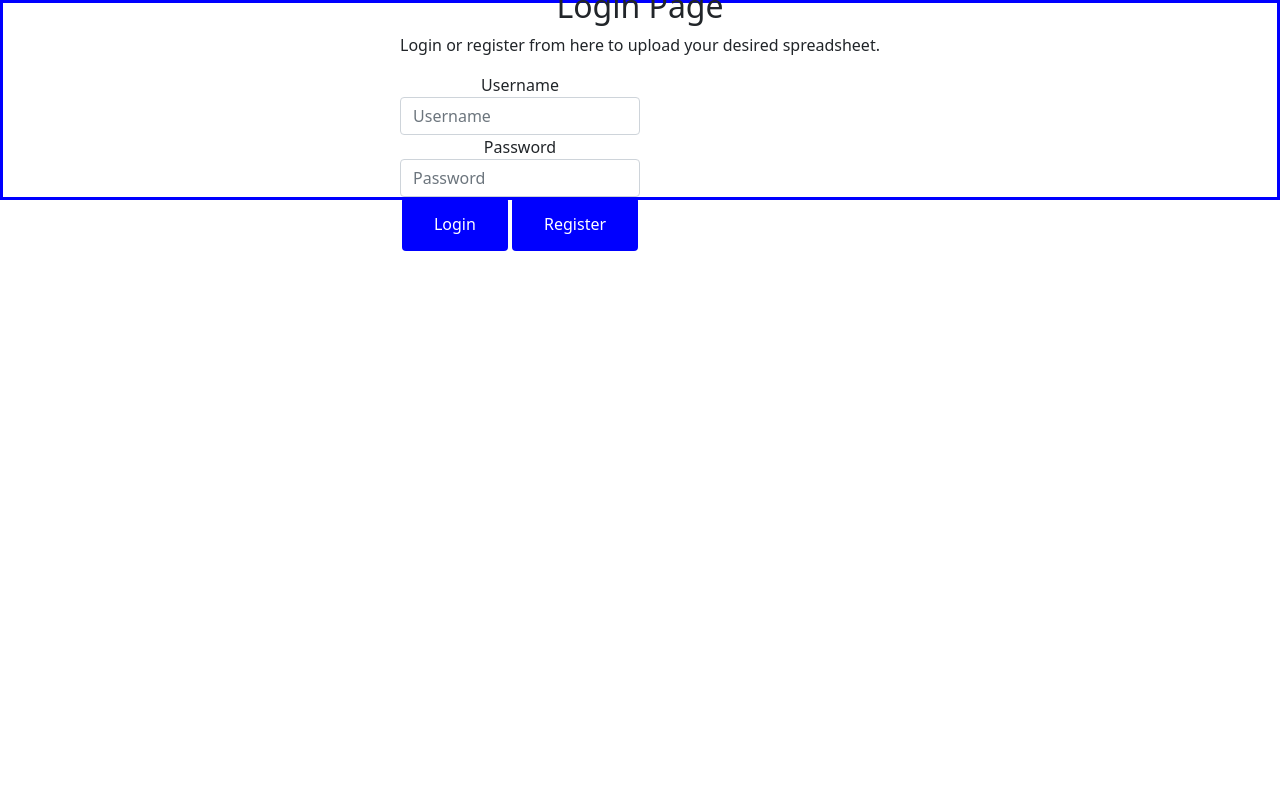
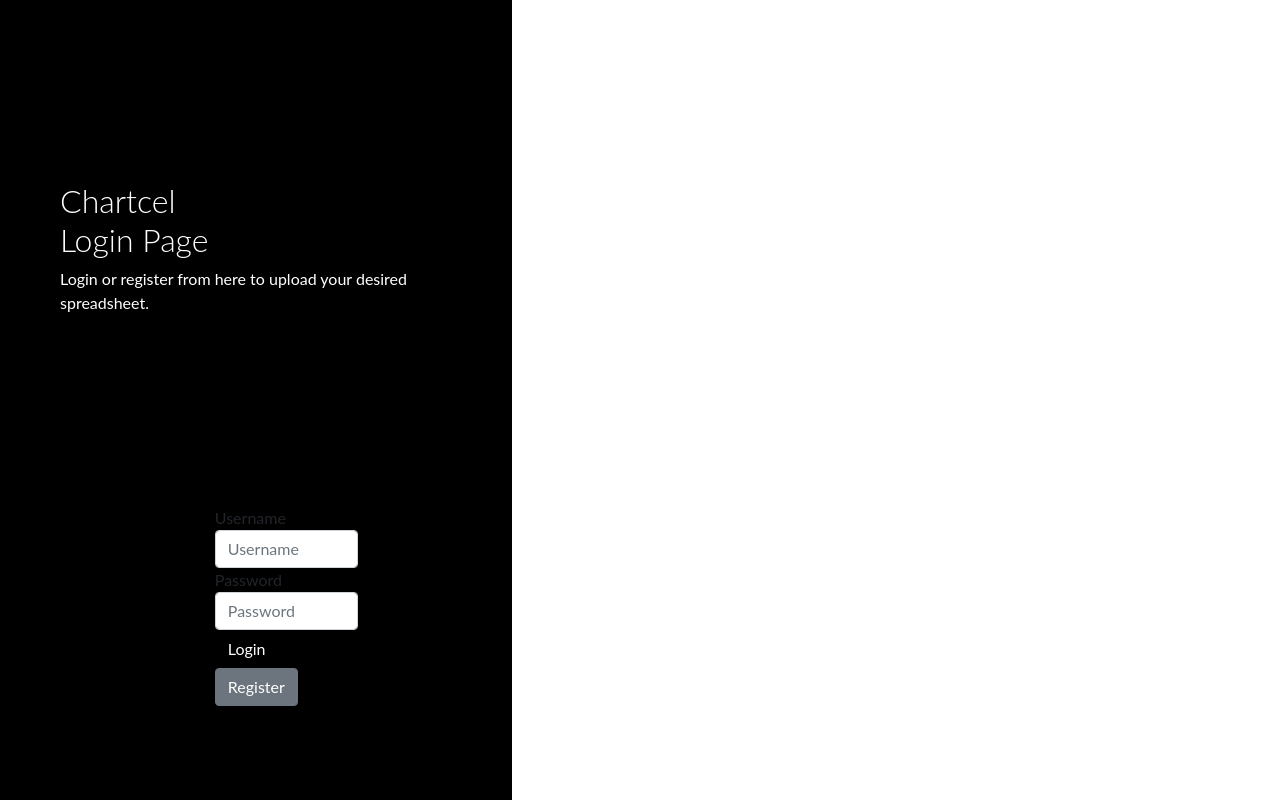
Before and after one commit to rishabhp2019/Capstone-, a plain HTML site: page sitetrial.html in a window 1280 px wide. Drawn offline with nearby package versions, Linux system fonts and the light colour scheme.

Commit message:
Update sitestyle.css

```diff
--- a/sitestyle.css
+++ b/sitestyle.css
@@ -1,24 +1,76 @@
+
+	body {
+    font-family: "Lato", sans-serif;
+}
 
 
-body {
-	margin: 0;
-	padding: 0;
-	background-color: white;
-	display: flex;
-    text-align: center;
-	justify-content: center;
-	align-items: center;
-	height: 200px;
-	border: 3px solid blue;
+
+.main-head{
+    height: 150px;
+    background: #FFF;
+
 }
 
-.btn {
-	background-color: blue;
-	border: black;
-	color: white;
-	padding: 15px 32px;
-	text-align: center;
-	text-decoration: none;
-	display: inline-block;
-	font-size: 16px;
+.sidenav {
+    height: 100%;
+    background-color: #000;
+    overflow-x: hidden;
+    padding-top: 20px;
 }
+
+
+.main {
+    padding: 0px 10px;
+}
+
+@media screen and (max-height: 450px) {
+    .sidenav {padding-top: 15px;}
+}
+
+@media screen and (max-width: 450px) {
+    .login-form{
+        margin-top: 10%;
+    }
+
+    .register-form{
+        margin-top: 10%;
+    }
+}
+
+@media screen and (min-width: 768px){
+    .main{
+        margin-left: 40%;
+    }
+
+    .sidenav{
+        width: 40%;
+        position: fixed;
+        z-index: 1;
+        top: 0;
+        left: 0;
+    }
+
+    .login-form{
+        margin-top: 80%;
+    }
+
+    .register-form{
+        margin-top: 20%;
+    }
+}
+
+
+.login-main-text{
+    margin-top: 20%;
+    padding: 60px;
+    color: #fff;
+}
+
+.login-main-text h2{
+    font-weight: 300;
+}
+
+.btn-black{
+    background-color: #000 !important;
+    color: #fff;
+}
```
